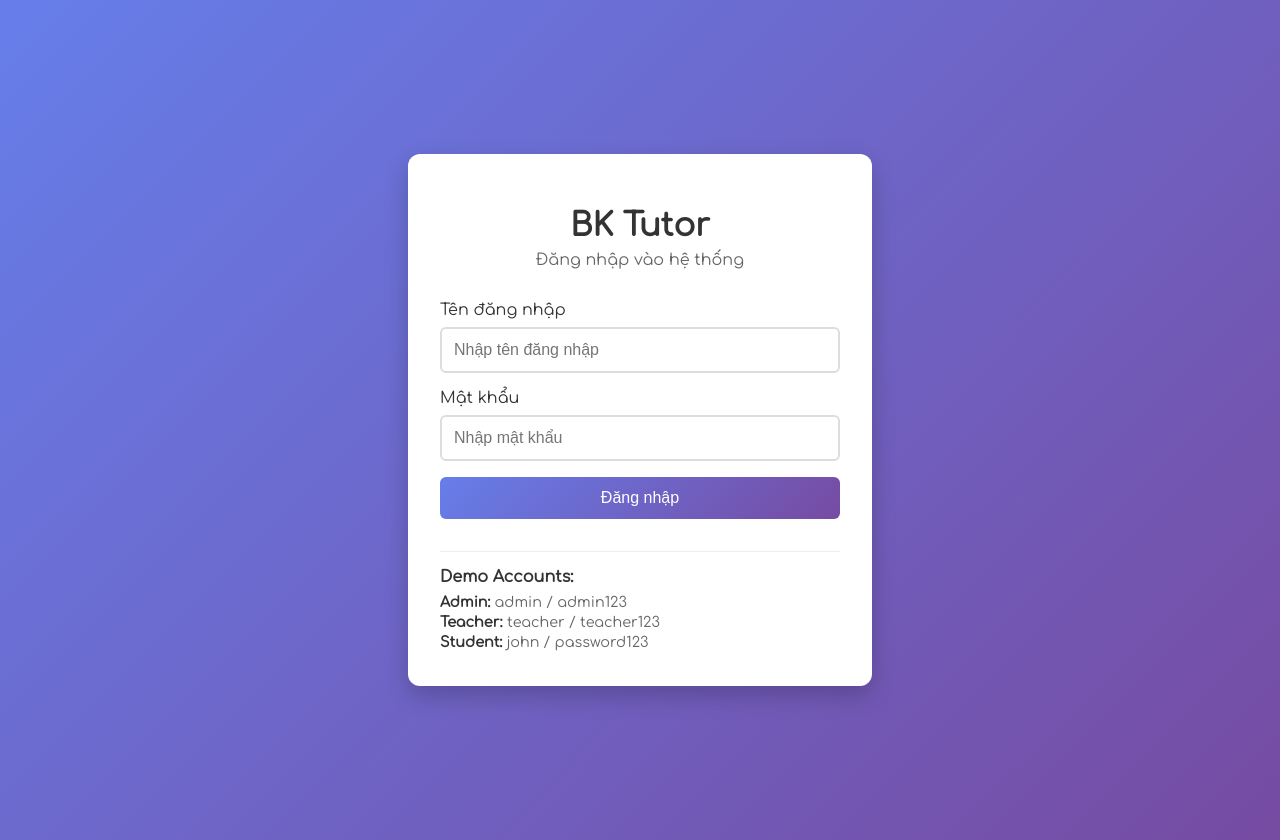
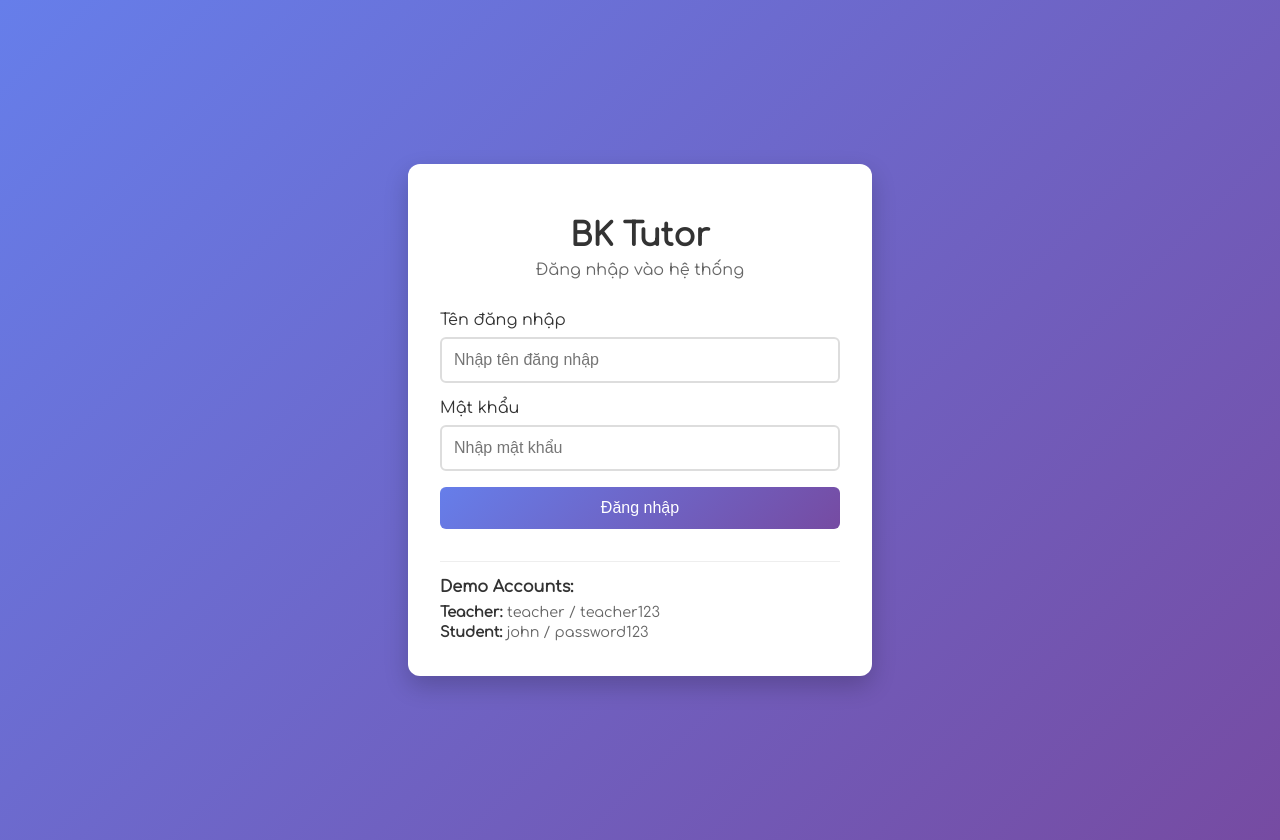
Before and after one commit to SUCA-Team/BKTutor-web, a React (Vite) app: page / in a window 1280 px wide. Built offline with nearby package versions, Linux system fonts and the light colour scheme.

Commit message:
Fix errors

```diff
--- a/src/App.tsx
+++ b/src/App.tsx
@@ -10,7 +10,7 @@ import { useAuth } from './contexts/AuthContext'
 //import type { User } from './services/api'
 function App() {
   const [now, setNow] = useState(() => new Date())
-  const { isAuthenticated, user, logout, isLoading } = useAuth()
+  const { isAuthenticated, user, isLoading } = useAuth()
 
   useEffect(() => {
     const t = setInterval(() => setNow(new Date()), 1000)
--- a/src/components/Footer.tsx
+++ b/src/components/Footer.tsx
@@ -1,4 +1,3 @@
-import React from 'react'
 import './Footer.css'
 
 export default function Footer() {
--- a/src/components/Login.tsx
+++ b/src/components/Login.tsx
@@ -72,7 +72,6 @@ const Login: React.FC = () => {
 
         <div className="demo-credentials">
           <h3>Demo Accounts:</h3>
-          <p><strong>Admin:</strong> admin / admin123</p>
           <p><strong>Teacher:</strong> teacher / teacher123</p>
           <p><strong>Student:</strong> john / password123</p>
         </div>
```
